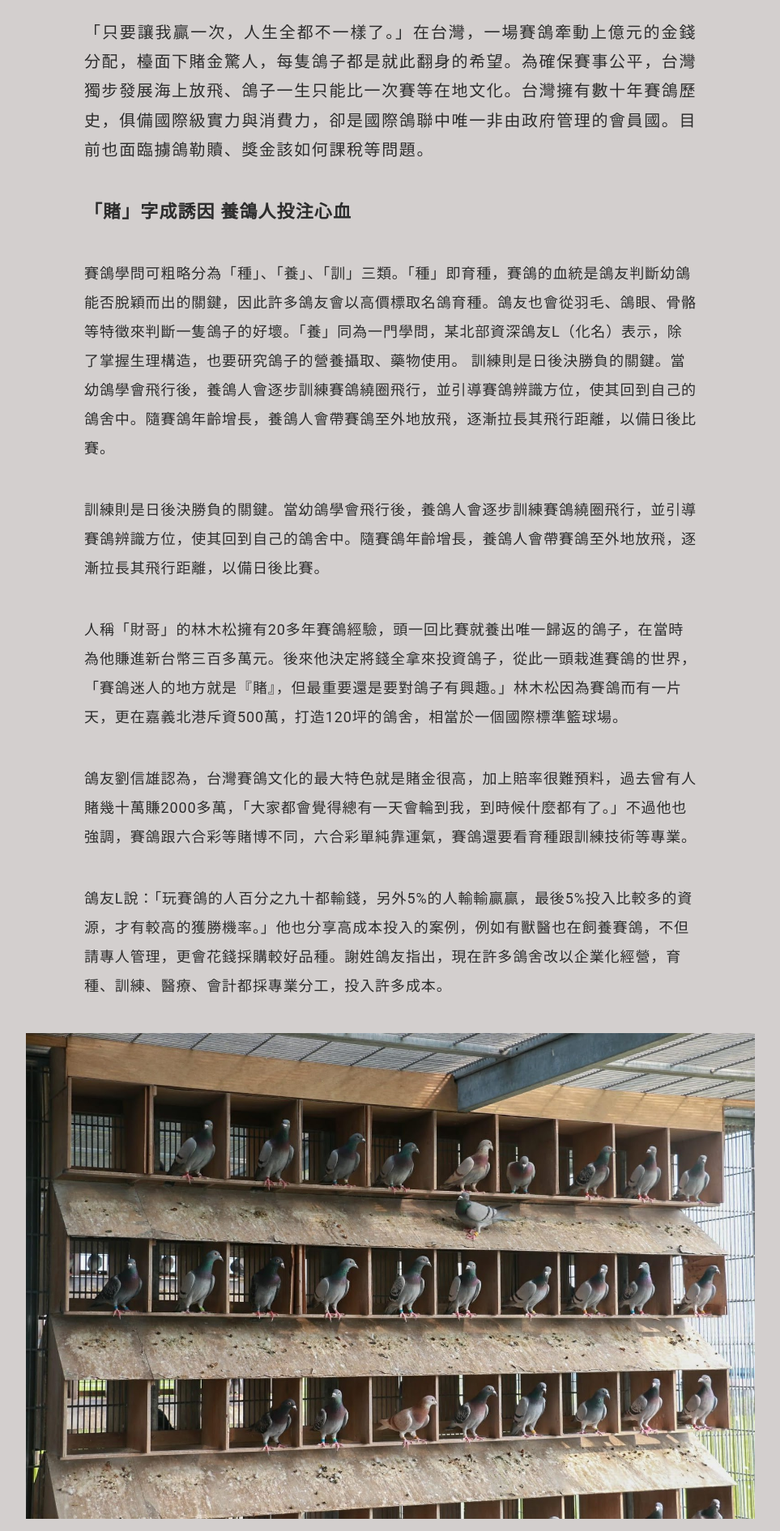
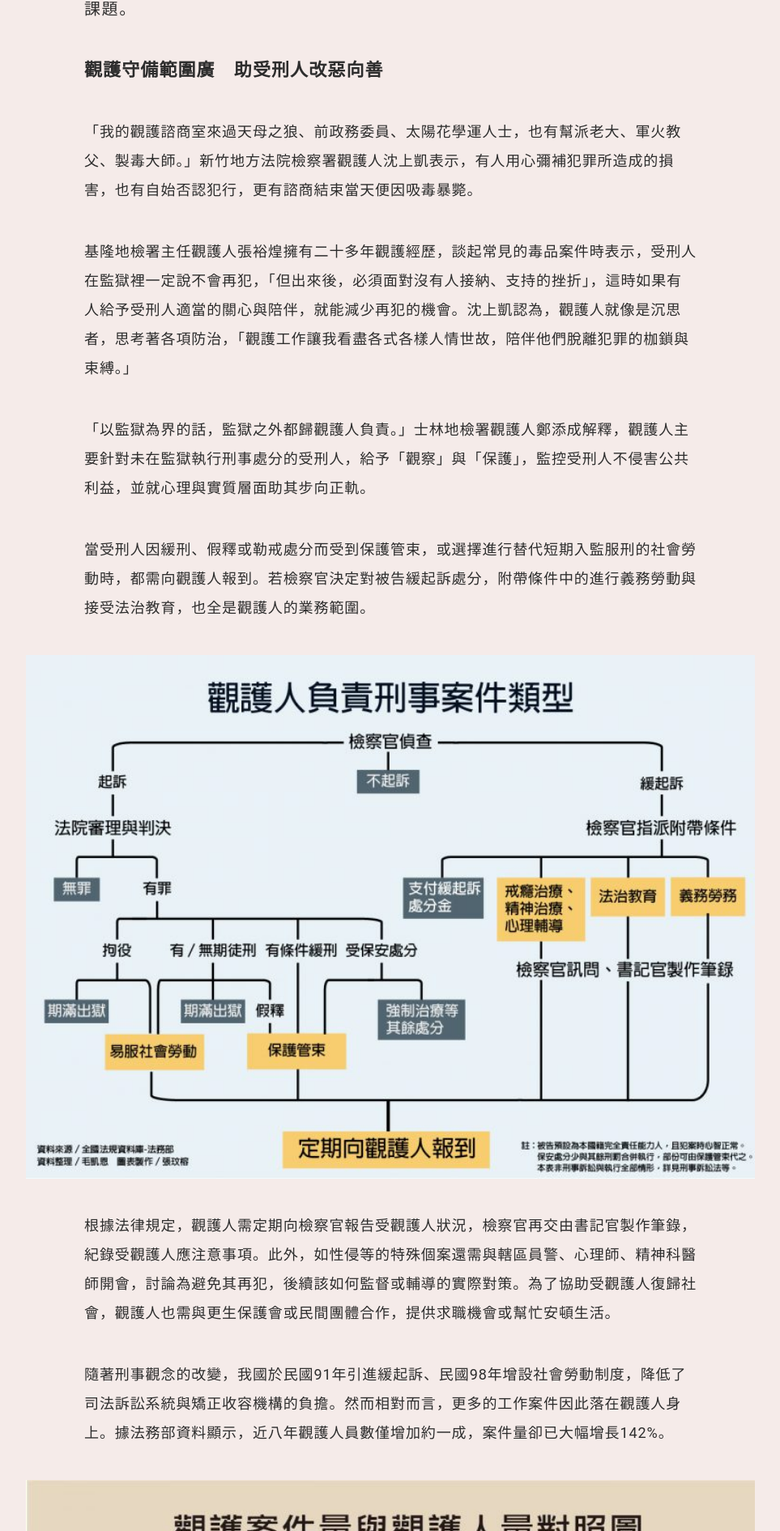
Before and after one commit to foreversuneasy/liver-burn, a plain HTML site: page Probation/index.html in a window 1280 px wide. Shown: the part 909-2800 px from the top of the page at 81% size, without its empty margins (158-1121 px from the left). Drawn offline with nearby package versions, Linux system fonts and the light colour scheme.

Commit message:
add 01
01

```diff
--- a/Probation/index.html
+++ b/Probation/index.html
@@ -12,7 +12,7 @@
 
         body {
             font-family: "Microsoft JhengHei", "Noto Sans TC", "PingFang TC", "Apple LiGothic Medium", Roboto, "Lucida Grande", "Lucida Sans Unicode", sans-serif;
-            background-color: rgb(211, 207, 206);
+            background-color: rgb(245, 235, 233);
         }
 
         a {
@@ -315,7 +315,7 @@
     <article>
         <header>
             <span>大學報專題</span>
-            <h1>在天空飛翔的鈔票　台灣賽鴿利益解密與合法化之路</h1>
+            <h1>補起社會防護網　成年觀護人的職責想像與衝突</h1>
         </header>
         <div style="margin-bottom:15px">
             <span class="author">文字記者／
@@ -330,32 +330,43 @@
             </span>
         </div>
         <figure>
-            <img src="gugu01.jpg" alt="leading image of this article" width="100%" />
+            <img src="protation01.jpg" alt="leading image of this article" width="100%" />
         </figure>
-        <p class="introduction">「只要讓我贏一次，人生全都不一樣了。」在台灣，一場賽鴿牽動上億元的金錢分配，檯面下賭金驚人，每隻鴿子都是就此翻身的希望。為確保賽事公平，台灣獨步發展海上放飛、鴿子一生只能比一次賽等在地文化。台灣擁有數十年賽鴿歷史，俱備國際級實力與消費力，卻是國際鴿聯中唯一非由政府管理的會員國。目前也面臨擄鴿勒贖、獎金該如何課稅等問題。
+        <p class="introduction">受刑人，似乎離我們生活的社會很遙遠，但對成年觀護人來說，與他們接觸卻是每天的工作日常。觀護人身為社會安全網中極為重要的樞紐，卻面臨人力不足、業務龐雜的困境，該如何扮演好被賦予的角色期待，成為現今觀護工作最重要的課題。
         </p>
-        <h2>「賭」字成誘因 養鴿人投注心血
+        <h2>觀護守備範圍廣　助受刑人改惡向善
         </h2>
         <p>
-            賽鴿學問可粗略分為「種」、「養」、「訓」三類。「種」即育種，賽鴿的血統是鴿友判斷幼鴿能否脫穎而出的關鍵，因此許多鴿友會以高價標取名鴿育種。鴿友也會從羽毛、鴿眼、骨骼等特徵來判斷一隻鴿子的好壞。「養」同為一門學問，某北部資深鴿友L（化名）表示，除了掌握生理構造，也要研究鴿子的營養攝取、藥物使用。
-            訓練則是日後決勝負的關鍵。當幼鴿學會飛行後，養鴿人會逐步訓練賽鴿繞圈飛行，並引導賽鴿辨識方位，使其回到自己的鴿舍中。隨賽鴿年齡增長，養鴿人會帶賽鴿至外地放飛，逐漸拉長其飛行距離，以備日後比賽。
+            「我的觀護諮商室來過天母之狼、前政務委員、太陽花學運人士，也有幫派老大、軍火教父、製毒大師。」新竹地方法院檢察署觀護人沈上凱表示，有人用心彌補犯罪所造成的損害，也有自始否認犯行，更有諮商結束當天便因吸毒暴斃。
         </p>
         <P>
-            訓練則是日後決勝負的關鍵。當幼鴿學會飛行後，養鴿人會逐步訓練賽鴿繞圈飛行，並引導賽鴿辨識方位，使其回到自己的鴿舍中。隨賽鴿年齡增長，養鴿人會帶賽鴿至外地放飛，逐漸拉長其飛行距離，以備日後比賽。
+            基隆地檢署主任觀護人張裕煌擁有二十多年觀護經歷，談起常見的毒品案件時表示，受刑人在監獄裡一定說不會再犯，「但出來後，必須面對沒有人接納、支持的挫折」，這時如果有人給予受刑人適當的關心與陪伴，就能減少再犯的機會。沈上凱認為，觀護人就像是沉思者，思考著各項防治，「觀護工作讓我看盡各式各樣人情世故，陪伴他們脫離犯罪的枷鎖與束縛。」
         </P>
         <p>
-            人稱「財哥」的林木松擁有20多年賽鴿經驗，頭一回比賽就養出唯一歸返的鴿子，在當時為他賺進新台幣三百多萬元。後來他決定將錢全拿來投資鴿子，從此一頭栽進賽鴿的世界，「賽鴿迷人的地方就是『賭』，但最重要還是要對鴿子有興趣。」林木松因為賽鴿而有一片天，更在嘉義北港斥資500萬，打造120坪的鴿舍，相當於一個國際標準籃球場。
+            「以監獄為界的話，監獄之外都歸觀護人負責。」士林地檢署觀護人鄭添成解釋，觀護人主要針對未在監獄執行刑事處分的受刑人，給予「觀察」與「保護」，監控受刑人不侵害公共利益，並就心理與實質層面助其步向正軌。
         </p>
         <P>
-            鴿友劉信雄認為，台灣賽鴿文化的最大特色就是賭金很高，加上賠率很難預料，過去曾有人賭幾十萬賺2000多萬，「大家都會覺得總有一天會輪到我，到時候什麼都有了。」不過他也強調，賽鴿跟六合彩等賭博不同，六合彩單純靠運氣，賽鴿還要看育種跟訓練技術等專業。
-        </P>
-        <P>
-            鴿友L說：「玩賽鴿的人百分之九十都輸錢，另外5%的人輸輸贏贏，最後5%投入比較多的資源，才有較高的獲勝機率。」他也分享高成本投入的案例，例如有獸醫也在飼養賽鴿，不但請專人管理，更會花錢採購較好品種。謝姓鴿友指出，現在許多鴿舍改以企業化經營，育種、訓練、醫療、會計都採專業分工，投入許多成本。
+            當受刑人因緩刑、假釋或勒戒處分而受到保護管束，或選擇進行替代短期入監服刑的社會勞動時，都需向觀護人報到。若檢察官決定對被告緩起訴處分，附帶條件中的進行義務勞動與接受法治教育，也全是觀護人的業務範圍。
         </P>
         <figure>
-            <img src="gugu02.jpg" alt="一顆鳳梨直挺挺地豎立在海邊" width="100%" />
-            <figcaption>林木松飼養的種鴿數量眾多，每一隻皆身價不斐，有些甚至是林木松親自到歐洲挑選、購買。圖／張玟榕攝</figcaption>
+            <img src="protation02.jpg" alt="leading image of this article" width="100%" />
         </figure>
+        <p>
+            根據法律規定，觀護人需定期向檢察官報告受觀護人狀況，檢察官再交由書記官製作筆錄，紀錄受觀護人應注意事項。此外，如性侵等的特殊個案還需與轄區員警、心理師、精神科醫師開會，討論為避免其再犯，後續該如何監督或輔導的實際對策。為了協助受觀護人復歸社會，觀護人也需與更生保護會或民間團體合作，提供求職機會或幫忙安頓生活。
+        </p>
+        <P>
+            隨著刑事觀念的改變，我國於民國91年引進緩起訴、民國98年增設社會勞動制度，降低了司法訴訟系統與矯正收容機構的負擔。然而相對而言，更多的工作案件因此落在觀護人身上。據法務部資料顯示，近八年觀護人員數僅增加約一成，案件量卻已大幅增長142%。
+        </P>
+        <figure>
+            <img src="protation03.jpg" alt="觀護人案件量" width="100%" />
+        </figure>
+        <h2>
+            司法系統進步的代價　觀護工作包山包海
+        </h2>
+        <P>
+            鄭添成坦言，過多的案件導致加班變為工作日常，「今天早上受訪前就已經處理20件個案。」根據法務部統計處資料顯示，每位觀護人每月平均需處理近200件保護管束案件，早已超過觀護人員額設置標準中 150 件的負荷量，況且這尚未包括社會勞動、義務勞務、毒品勒戒及法治教育等其他項目。張裕煌指出，以案件總額來說，基隆地檢署總共5位觀護人須共同負責1500起案件。
+        </P>
+
         <h2>台灣賽制特殊　牽動龐大利益 </h2>
         <p>
             一般而言，鴿會每年會舉辦春、夏、冬共三季比賽，每季至少上萬隻鴿子參賽。若養鴿人有意參賽，需為每一隻參賽賽鴿購置內含辨識資訊的腳環。比賽由兩關資格賽加上五關正式比賽，構成五至六周的賽季。比賽的每一關會逐步拉長飛行距離，賽鴿要在時限內飛回鴿舍才得以晉級。到了最後第五關時，只會留下最優秀的賽鴿，挑戰長達三百至三百五十公里的歸巢之路，相當於台北至高雄單程距離。
```
Also changed, not shown: Probation/protation01.jpg (added), Probation/protation02.jpg (added), Probation/protation03.jpg (added).
